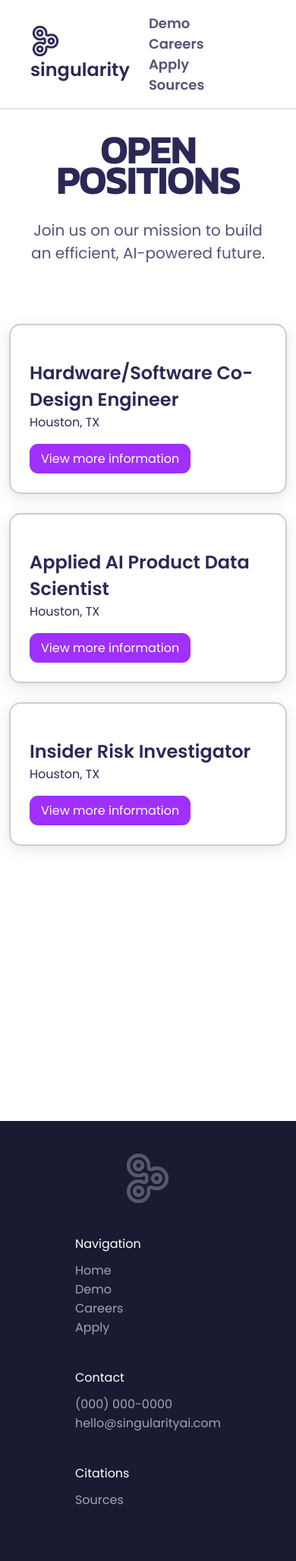
After one commit to shiloholotu/fbla2024, a Flask app: page /positions in a window 390 px wide. The commit adds this page. Shown: the whole page at 76% size. Run offline with Flask 3, Linux system fonts and the light colour scheme.

Commit message:
Adjust css for mobile(still need to do navbar)

```diff
--- a/app.py
+++ b/app.py
@@ -12,9 +12,6 @@ ref = db.reference("/")
 
 def decodeHex(hstr):
     return bytes.fromhex(hstr).decode("utf-8")
-
-print(decodeHex("7368696c6f682069732074657374696e6720686578207374756666"))
-
 
 
 '''
@@ -94,6 +91,11 @@ def careers():
 def application():
     return render_template("application.html")
 
+@app.route("/positions")
+def positions():
+    return render_template("positions.html")
+
+
 @app.route("/submit/<inp>/<rnd>")
 def submit(inp,rnd):
     data = ["job","firstname","lastname","email","phone","resume","outreach","startdate","immigration","workability","additionalinfo","profile","experience"]
--- a/static/scripts/effects.js
+++ b/static/scripts/effects.js
@@ -41,5 +41,6 @@ function parallax(id, strength){
 
 
 
-parallax("aiHead",0.5);
+parallax("aiHand",0.5);
+parallax("aiHandMobile",0.3);
 parallax("aiText",0.3);
--- /dev/null
+++ b/static/scripts/position.js
@@ -0,0 +1,10 @@
+function toggleView(ind){
+    if($("#jobDesc" + ind).css("display") == "none"){
+        $("#toggleView" + ind).html("Hide information");
+        $("#jobDesc" + ind).css("display","block");
+    }
+    else{
+        $("#toggleView" + ind).html("View more information");
+        $("#jobDesc" + ind).css("display","none");
+    }
+}
--- a/static/styles/main.css
+++ b/static/styles/main.css
@@ -784,5 +797,107 @@ label {
 
 
 @media only screen and (max-width: 950px) {
+    .review{
+        border-radius: 25px;
+    }
 
+    #pricingOptions{
+        display: block;
+        width: fit-content;
+        margin: auto;
+    }
+
+    #pricingOptions div{
+        margin-bottom: 20px;
+    }
+
+    #proOption{
+        transform:translate(0,0);
+    }
+
+    /* landing page */
+    #landingSection div h1{
+        font-size: 50px;
+    }
+
+    #landingSection{
+        display: block;
+        width: 80%;
+        margin:auto;
+    }
+
+    #aiHand{
+        display: none;
+    }
+
+    #aiHandMobile{
+        width: 100% !important;
+        display: block;
+    }
+
+    /* slideshow */
+    #slideshow{display:block}
+    #slideshow div h1{
+        font-size: 50px;
+        line-height: 50px;
+    }
+    #slideshow img{
+        margin: auto;
+        display: block;
+        width: 100%;
+    }
+
+    /* benefits */
+
+    .companyInfo h1{
+        font-size: 50px;
+    }
+    #benefits{
+        display: block;
+        width: fit-content;
+    }
+
+    #benefits div{
+        margin: 0;
+        margin-bottom: 20px;
+        max-width: unset;
+        width: 80vw;
+    }
+
+    /* demo */
+    .demoPrompt{
+        display: block;
+        width: fit-content;
+        margin-left: auto;
+        margin-right: auto;
+        max-width: 80%;
+    }
+    .dropdown{
+        display: block;
+        width: 100%;
+        margin-bottom: 15px;
+    }
+    #genButton{width: 100%;}
+
+    /* general */
+    .sectionHeader h1{
+        font-size: 50px !important;
+        width: 80%;
+        margin-left: auto;
+        margin-right: auto;
+    }
+
+    /* footer */
+    #footer{
+        display:grid;
+    }
+
+    #footer div{
+        margin-bottom: 25px;
+    }
+
+    #logoColumn{
+        display: flex;
+        justify-content: center;
+    }
 }
--- /dev/null
+++ b/static/styles/positions.css
@@ -0,0 +1,65 @@
+.position{
+    width: 80%;
+    margin: auto;
+    max-width: 600px;
+    border: 2px solid rgb(0,0,50,0.2);
+    padding: 25px;
+    border-radius: 15px;
+    margin-bottom: 25px;
+    box-shadow: 0px 5px 20px rgb(0,0,50,0.1);
+}
+
+.position h2{
+    font-weight: 600;
+    margin-bottom: 0;
+}
+.position h3{
+    font-weight: 600;
+}
+
+.loc{
+    margin-top:0;
+}
+
+.position div {
+    padding: 15px;
+    border: 2px solid rgb(0,0,50,0.1);
+    border-radius: 15px;
+    background: rgb(0,0,50,0.05);
+    display: none;
+    margin-top: 25px;
+}
+
+.toggleView{
+    background: var(--main-purple);
+    width: fit-content;
+    padding: 7px;
+    padding-left: 15px;
+    padding-right: 15px;
+    color: white;
+    border-radius: 11px;
+    transition: .25s;
+    cursor: pointer;
+    font-family: 'Poppins';
+    font-size: 16px;
+    border:none;
+}
+
+.position a{
+    background: var(--font-color);
+    width: fit-content;
+    padding: 15px;
+    padding-left: 25px;
+    padding-right: 25px;
+    color: white;
+    border-radius: 11px;
+    text-decoration: none;
+    margin: auto;
+    display: block;
+    transition: .25s;
+    cursor: pointer;
+}
+
+.position a:hover, .toggleView:hover{
+    opacity: .8;
+}
--- a/templates/application.html
+++ b/templates/application.html
@@ -144,7 +144,6 @@
             <div>
                 <p>Citations</p>
                 <a>Sources</a>
-                <a style="opacity: .2;">*All assets not listed in sources<br>are original</a>
             </div>
 
         </div>
--- a/templates/demo.html
+++ b/templates/demo.html
@@ -152,7 +152,6 @@
             <div>
                 <p>Citations</p>
                 <a>Sources</a>
-                <a style="opacity: .2;">*All assets not listed in sources<br>are original</a>
             </div>
 
         </div>
--- a/templates/index.html
+++ b/templates/index.html
@@ -47,12 +47,15 @@
 
         <div data-aos="fade-in" data-aos-duration="700">
             <div id="landingSection">
+
+                <img id="aiHandMobile" src="/static/assets/hand.png">
+
                 <div id="aiText">
                     <h1>The power of AI, <span class='purpText'>at your fingertips.</span></h1>
                     <p>Here at singularity, we provide cutting-edge AI-powered services to maximize creativity and productivity through text, image, and code generation.</p>
                     <a id="getStarted" href="/demo">Get Started</a>
                 </div>
-                <img id="aiHead" src="static/assets/hand.png">
+                <img id="aiHand" src="static/assets/hand.png">
             </div>
 
 
@@ -188,7 +191,6 @@
             <div>
                 <p>Citations</p>
                 <a>Sources</a>
-                <a style="opacity: .2;">*All assets not listed in sources<br>are original</a>
             </div>
 
         </div>
--- /dev/null
+++ b/templates/positions.html
@@ -0,0 +1,239 @@
+<!DOCTYPE html>
+<html lang="en">
+
+    <head>
+
+        <meta charset="UTF-8">
+
+        <meta name="viewport" content="width=device-width, initial-scale=1.0, minimum-scale=1"/>
+        <meta http-equiv="X-UA-Compatible" content="ie=edge">
+
+        <link rel="preconnect" href="https://fonts.gstatic.com">
+		<link href="https://fonts.googleapis.com/css?family=Poppins:400,600,800" rel="stylesheet">
+        <link rel="preconnect" href="https://fonts.googleapis.com">
+
+        <link href="https://fonts.googleapis.com/css2?family=Kanit:wght@400;500&family=Share+Tech&display=swap" rel="stylesheet">
+
+        <link rel="stylesheet" href="static/styles/main.css">
+        <link rel="stylesheet" href="/static/styles/positions.css">
+
+        <!-- Animate on Scroll -->
+        <link rel="stylesheet" href="https://unpkg.com/aos@next/dist/aos.css" />
+        <!-- Jquery -->
+        <script src="https://ajax.googleapis.com/ajax/libs/jquery/3.7.1/jquery.min.js"></script>
+
+        <!-- Preload slideshow images-->
+        <link rel="preload" as="image" href="static/assets/slideshow/mona.png">
+        <link rel="preload" as="image" href="static/assets/slideshow/text-gen.png">
+        <link rel="preload" as="image" href="static/assets/slideshow/code.png">
+
+        <!-- Favicon -->
+        <link rel="icon" href="static/assets/logo.png">
+
+        <title>Singularity | The power of AI at your fingertips</title>
+
+    </head>
+
+    <body>
+
+
+        <!-- NAVBAR -->
+        <div id="navbar">
+            <a class="logo" href="/"><img src="static/assets/logo.png">singularity</a>
+            <div class="navigation">
+                <a href="/demo">Demo</a>
+                <a href="/careers">Careers</a>
+                <a href="/application">Apply</a>
+                <a>Sources</a>
+            </div>
+        </div>
+
+
+
+
+        <div class="sectionHeader">
+            <div>
+                <h1>Open Positions</h1>
+                <p>Join us on our mission to build an efficient, AI-powered future.</p>
+            </div>
+        </div>
+
+
+
+        <div class="gap" style="height: 1vh;"></div>
+
+
+        <!-- OPEN POSITIONS -->
+        <div class="position">
+            <h2>Hardware/Software Co-Design Engineer</h2>
+            <p class="loc">Houston, TX</p>
+            <button class="toggleView" id="toggleView1" onclick="toggleView(1)">View more information</button>
+
+            <div id="jobDesc1">
+
+                <h3>Job Description</h3>
+                <p>We are seeking a passionate and innovative <span class="purpText">Hardware/Software Co-Design Engineer</span> to join our dynamic AI team at Singularity.
+                    As a key member, you will play a crucial role in designing, implementing, and optimizing machine learning models for cutting-edge
+                     applications. You will collaborate with cross-functional teams to deliver scalable and robust AI solutions, pushing the boundaries of
+                      technology in a fast-paced environment.
+                </p>
+
+                <h3>Job Requirements</h3>
+                <ul>
+                    <li>Deep understanding of GPU/AI accelerators</li>
+                    <li>Experience with CUDA or related accelerator programming language</li>
+                    <li>Able to collaborate with ML, software, and hardware engineers</li>
+                    <li>3+ years of relevant industry experience</li>
+                    <li>Profiency in C, C++, and Python</li>
+                    <li>Solid understanding of LLMs and associated challenges</li>
+                </ul>
+
+                <h3>Location</h3>
+                <p>This job is based in Houston, TX. We use a flexible hybrid work model with 3 days in the office per week.</p>
+
+                <h3>Salary and Benefits</h3>
+                <p>Annual Salary Range: $265,000—$395,000 USD<br>Compensation also includes generous equity (in company stock) along with the following benefits:</p>
+                <ul>
+                    <li>Medical, dental, and vision insurance for yourself and your family</li>
+                    <li>Mental health and wellness support</li>
+                    <li>401(k) plan with 6% matching</li>
+                    <li>Unlimited time off and 18+ company holidays per year</li>
+                    <li>Paid parental leave (20 weeks) and family planning support</li>
+                    <li>Annual learning and development stipend ($2000/year)</li>
+                </ul>
+
+                <a href="/application" class="apply">Apply now</a>
+            </div>
+
+        </div>
+
+
+        <div class="position">
+            <h2>Applied AI Product Data Scientist</h2>
+            <p class="loc">Houston, TX</p>
+            <button class="toggleView" id="toggleView2" onclick="toggleView(2)">View more information</button>
+
+            <div id="jobDesc2">
+
+                <h3>Job Description</h3>
+                <p>We are seeking an <span class="purpText">Applied AI Product Data Scientist</span> to join our Applied Product team at Singularity. In this role, you will contribute to establishing
+                     a data-driven product development culture, focusing on either consumer products or developer platforms. As a core member of the product development team,
+                      you will play a pivotal role in shaping our first-party offerings. Most importantly, you will work closely with the development of Singularity through
+                       the definition of our north-star metrics and A/B tests.
+                </p>
+
+                <h3>Job Requirements</h3>
+                <ul>
+                    <li>5+ years of experience in a quantitative data science or product analyst role in a hyper-growth product company, navigating extensively ambiguous environments</li>
+                    <li>Mastery of SQL and Python to design and run rigorous experiments providing clear product recommendations and insights</li>
+                    <li>Experience defining and successfully implementing new feature/product metrics from scratch</li>
+                    <li>Excellent communication skills with demonstrated ability to communicate with managers, executives, and engineers</li>
+                </ul>
+
+                <h3>Location</h3>
+                <p>This job is based in Houston, TX. We use a flexible hybrid work model with 3 days in the office per week.</p>
+
+                <h3>Salary and Benefits</h3>
+                <p>Annual Salary Range: $245,000—$385,000 USD<br>Compensation also includes generous equity (in company stock) along with the following benefits:</p>
+                <ul>
+                    <li>Medical, dental, and vision insurance for yourself and your family</li>
+                    <li>Mental health and wellness support</li>
+                    <li>401(k) plan with 6% matching</li>
+                    <li>Unlimited time off and 18+ company holidays per year</li>
+                    <li>Paid parental leave (20 weeks) and family planning support</li>
+                    <li>Annual learning and development stipend ($2000/year)</li>
+                </ul>
+
+                <a href="/application" class="apply">Apply now</a>
+            </div>
+
+        </div>
+
+
+        <div class="position">
+            <h2>Insider Risk Investigator</h2>
+            <p class="loc">Houston, TX</p>
+            <button class="toggleView" id="toggleView3" onclick="toggleView(3)">View more information</button>
+
+            <div id="jobDesc3">
+
+                <h3>Job Description</h3>
+                <p>We are seeking a seasoned <span class="purpText">Insider Risk Investigator</span> to fortify our company, Singularity,
+                    against internal security risks and threats. In this job, you will play a crucial role in safeguarding Singularity’s assets by
+                     analyzing any irregular activities, promoting a secure culture, and with interacting with various departments to mitigate risks.
+                      Your expertise will be vital to protecting our company against potential risks, contributing to the broader societal benefits of
+                       artificial intelligence. In this role, you will correlate data from various sources and conduct investigations into suspicious
+                        activities in order to maintain security across the company and mitigate internal threats.
+                </p>
+
+                <h3>Job Requirements</h3>
+                <ul>
+                    <li>Bachelor’s degree/higher education in computer science and/or related subject</li>
+                    <li>3+ years of experience in cybersecurity or related domain</li>
+                    <li>Mastery of SIEM (Security Information and Event Management) along with User Behavior Analytics tools</li>
+                    <li>Strong communicative skills to be able to relay complex issues to non-technical stakeholders</li>
+                </ul>
+
+                <h3>Location</h3>
+                <p>This job is based in Houston, TX. We use a flexible hybrid work model with 3 days in the office per week.</p>
+
+                <h3>Salary and Benefits</h3>
+                <p>Annual Salary Range: $225,000—$275,000 USD<br>Compensation also includes generous equity (in company stock) along with the following benefits:</p>
+                <ul>
+                    <li>Medical, dental, and vision insurance for yourself and your family</li>
+                    <li>Mental health and wellness support</li>
+                    <li>401(k) plan with 6% matching</li>
+                    <li>Unlimited time off and 18+ company holidays per year</li>
+                    <li>Paid parental leave (20 weeks) and family planning support</li>
+                    <li>Annual learning and development stipend ($2000/year)</li>
+                </ul>
+
+                <a href="/application" class="apply">Apply now</a>
+            </div>
+
+        </div>
+
+
+
+        <div class="gap"></div>
+        <div class="gap"></div>
+
+        <!-- FOOTER -->
+        <div id="footer">
+
+            <div id="logoColumn">
+                <img src="/static/assets/branding/logo-white.png">
+            </div>
+
+
+            <div>
+                <p>Navigation</p>
+                <a href="/">Home</a>
+                <a href="/demo">Demo</a>
+                <a href="/careers">Careers</a>
+                <a href="/application">Apply</a>
+            </div>
+
+            <div>
+                <p>Contact</p>
+                <a>(000) 000-0000</a>
+                <a>hello@singularityai.com</a>
+            </div>
+
+            <div>
+                <p>Citations</p>
+                <a>Sources</a>
+            </div>
+
+        </div>
+
+
+        <script src="/static/scripts/position.js"></script>
+        <script src="https://unpkg.com/aos@next/dist/aos.js"></script>
+        <script>
+          AOS.init();
+        </script>
+
+    </body>
+
+</html>
--- a/templates/success.html
+++ b/templates/success.html
@@ -90,7 +90,6 @@
             <div>
                 <p>Citations</p>
                 <a>Sources</a>
-                <a style="opacity: .2;">*All assets not listed in sources<br>are original</a>
             </div>
 
         </div>
```
Also changed, not shown: other parts of static/styles/main.css (+20 -7 lines), templates/careers.html (+5 -2 lines).
